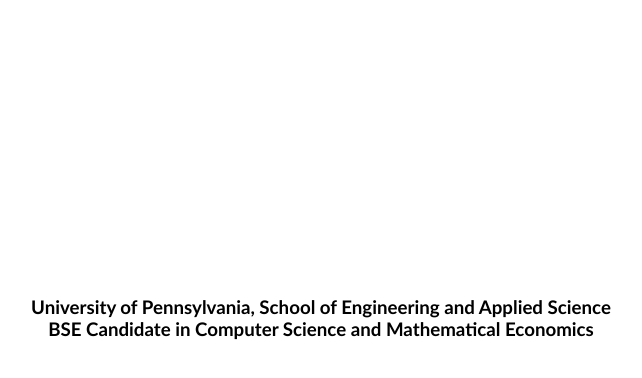
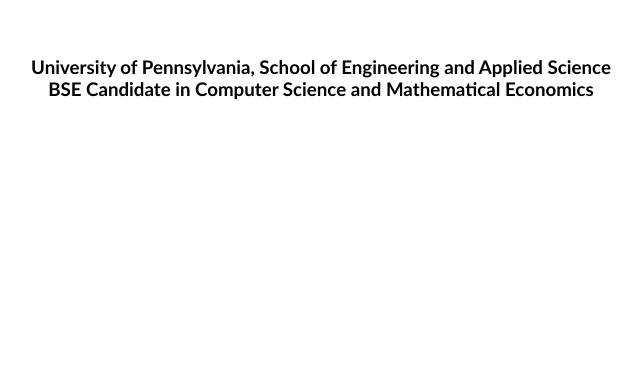
Before and after one commit to carlsonkellie/2017-website, a plain HTML site: page index.html in a window 1280 px wide. Shown: the part 62-440 px from the top of the page, without its empty margins (319-961 px from the left). Drawn offline with Linux system fonts and the light colour scheme.

Commit message:
Update main.css

```diff
--- a/main.css
+++ b/main.css
@@ -19,7 +19,7 @@ h1 {
 }
 
 .studentDescription {
-	padding: 250px 0;
+	padding: 10px 0;
 	margin: 30px;
   font-family: 'Trebuchet MS', Helvetica, sans-serif;
 }
```
